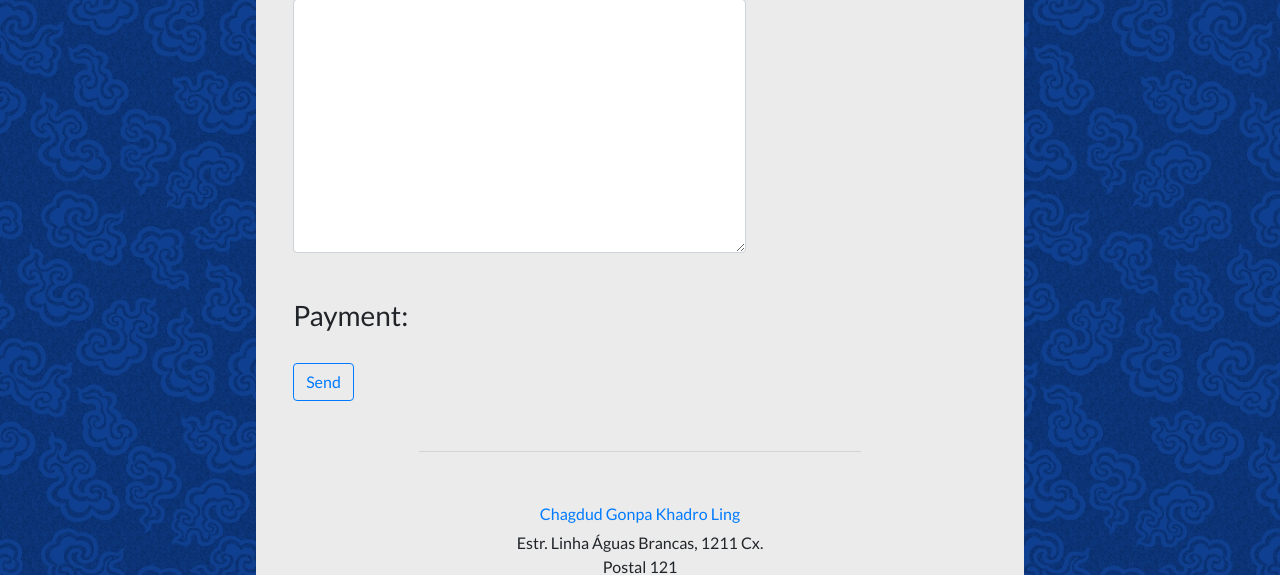
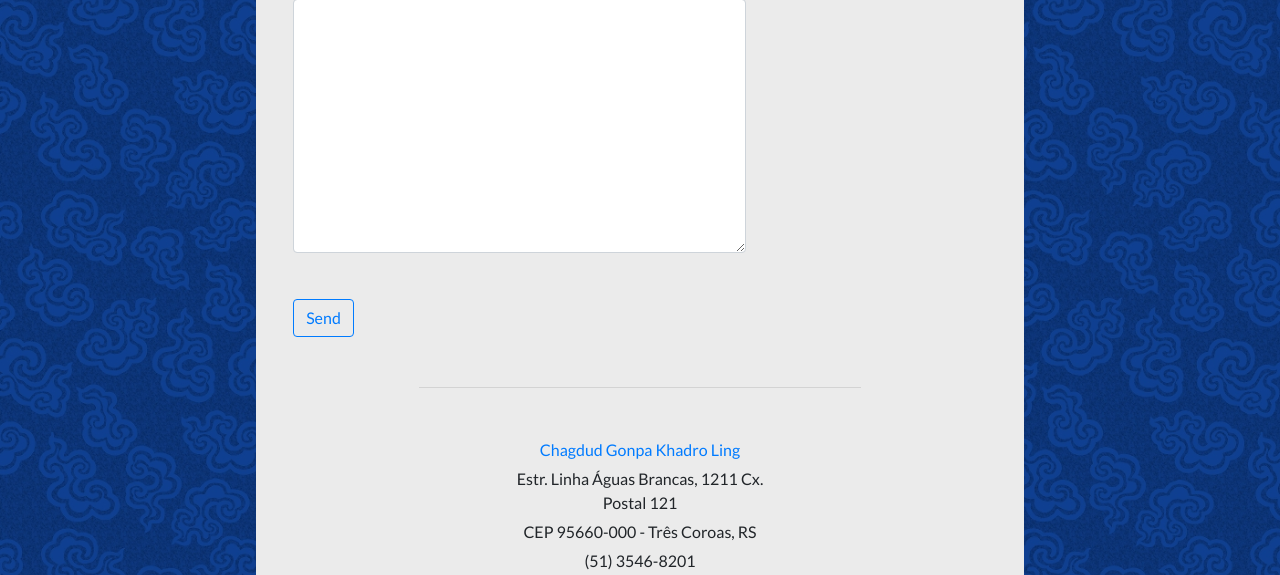
Before and after one commit to davelopeer/dkr_hotsite, a Django app: page /en/sponsored-form/ in a window 1280 px wide. Shown: the part 1737-2312 px from the top of the page. Run offline with Django 3.2, Linux system fonts and the light colour scheme; some libraries are stand-ins or nearby versions; some web fonts are replaced.

Commit message:
remove the payment section form the sponsored form

```diff
--- a/website/templates/sponsored-form.html
+++ b/website/templates/sponsored-form.html
@@ -185,11 +185,10 @@
         {{form.observations}}
       </div>
     </div>
-    <h3 class="form_section_title payment">{% trans "Payment" %}:</h3>
 
 
-
-
+    <!-- <div class="g-recaptcha" data-sitekey="6LfZM2YUAAAAAAFnDJz-B_eevQVB_nWGk60IXSy9"></div> -->
+    <!-- {{form.captcha}} -->
 
     <div class="btn-holder">
       <button type="submit" class="btn btn-outline-primary">{% trans "Send" %}</button>
```
